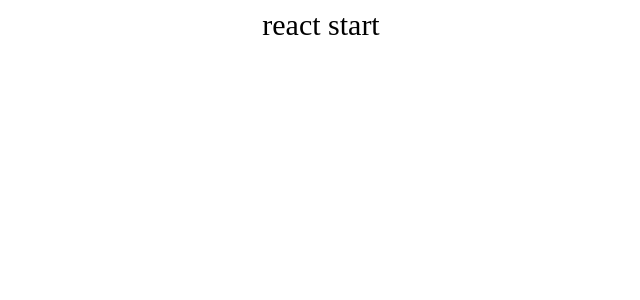
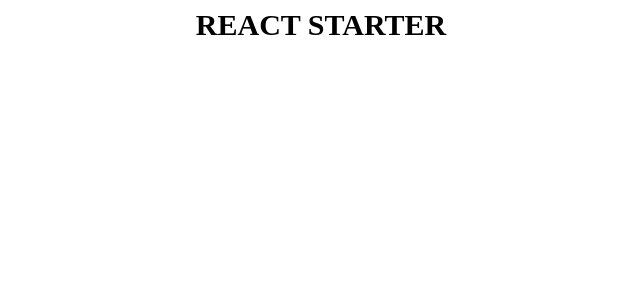
Before and after one commit to bmeritter/react-template, a React app: page / in a window 1280 px wide. Shown: the top 300 px of the page, without its empty margins (319-959 px from the left). Built offline with nearby package versions, Linux system fonts and the light colour scheme.

Commit message:
feat: import postcss

```diff
--- a/package.json
+++ b/package.json
@@ -1,7 +1,7 @@
 {
   "name": "react-template",
   "version": "1.0.0",
-  "description": "",
+  "description": "react codebase",
   "main": "index.js",
   "author": "qiqzhao",
   "license": "ISC",
@@ -17,10 +17,12 @@
     "@babel/core": "^7.12.10",
     "@babel/preset-env": "^7.12.11",
     "@babel/preset-react": "^7.12.10",
+    "autoprefixer": "^10.2.1",
     "babel-loader": "^8.2.2",
     "css-loader": "^5.0.1",
     "html-webpack-plugin": "^4.5.1",
     "less-loader": "^7.2.1",
+    "postcss-loader": "^4.1.0",
     "style-loader": "^2.0.0",
     "webpack": "^5.13.0",
     "webpack-cli": "^4.3.1",
--- /dev/null
+++ b/postcss.config.js
@@ -0,0 +1,7 @@
+module.exports = {
+	plugins: [
+		require("autoprefixer")({
+			browsers: ["last 2 versions", "Android >= 4.0"]
+		})
+	]
+};
--- a/src/components/App.jsx
+++ b/src/components/App.jsx
@@ -5,7 +5,7 @@ export default class App extends Component {
   render() {
     return (
       <div>
-        react start
+        react starter
       </div>
     )
   }
--- a/src/components/App.less
+++ b/src/components/App.less
@@ -1,6 +1,6 @@
 div {
   font-size: 30px;
   text-align: center;
-  //font-weight: bolder;
-  //text-transform: uppercase;
+  font-weight: bolder;
+  text-transform: uppercase;
 }
--- a/src/index.html
+++ b/src/index.html
@@ -4,7 +4,7 @@
   <meta charset="UTF-8">
   <meta name="viewport" content="width=device-width, initial-scale=1.0">
   <meta http-equiv="X-UA-Compatible" content="ie=edge">
-  <title>React-Starter</title>
+  <title>React Starter</title>
 </head>
 <body>
 <div id="root"></div>
--- a/webpack.config.js
+++ b/webpack.config.js
@@ -18,9 +18,13 @@ let config = {
 			{
 				test: /\.(le|c)ss$/,
 				use: [
-          {loader: 'style-loader'},
-          {loader: "css-loader"},
-          {loader: "less-loader"}
+					{ loader: 'style-loader' },
+					{ loader: "css-loader" },
+					{ loader: "less-loader" },
+					{
+						loader: "postcss-loader",
+						options: { sourceMap: true }
+					},
 				]
 			}
 		]
```
Also changed, not shown: 1 other file (tests, documents, lock files or other folders). Lines whose indentation alone changed are shown as unchanged.
